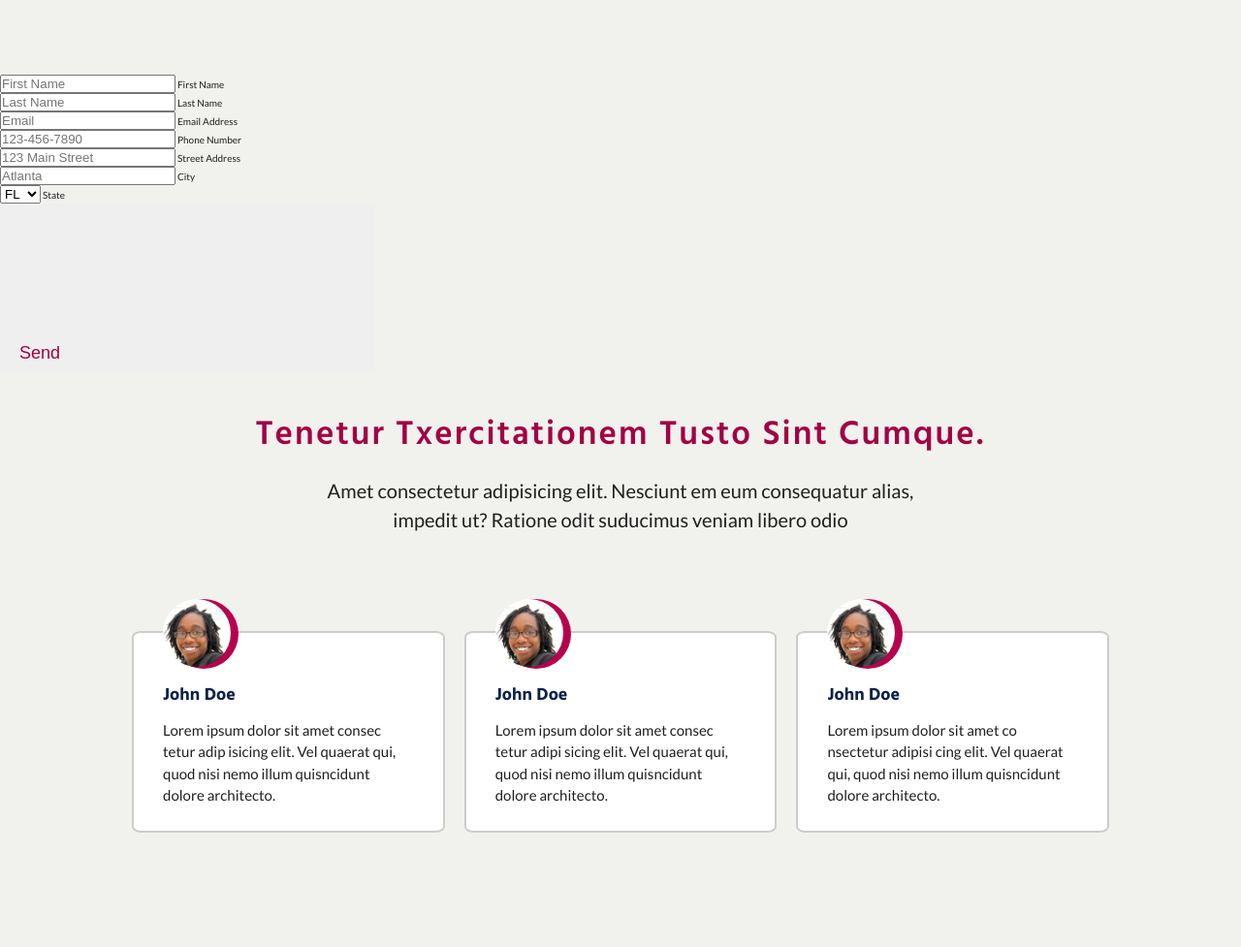
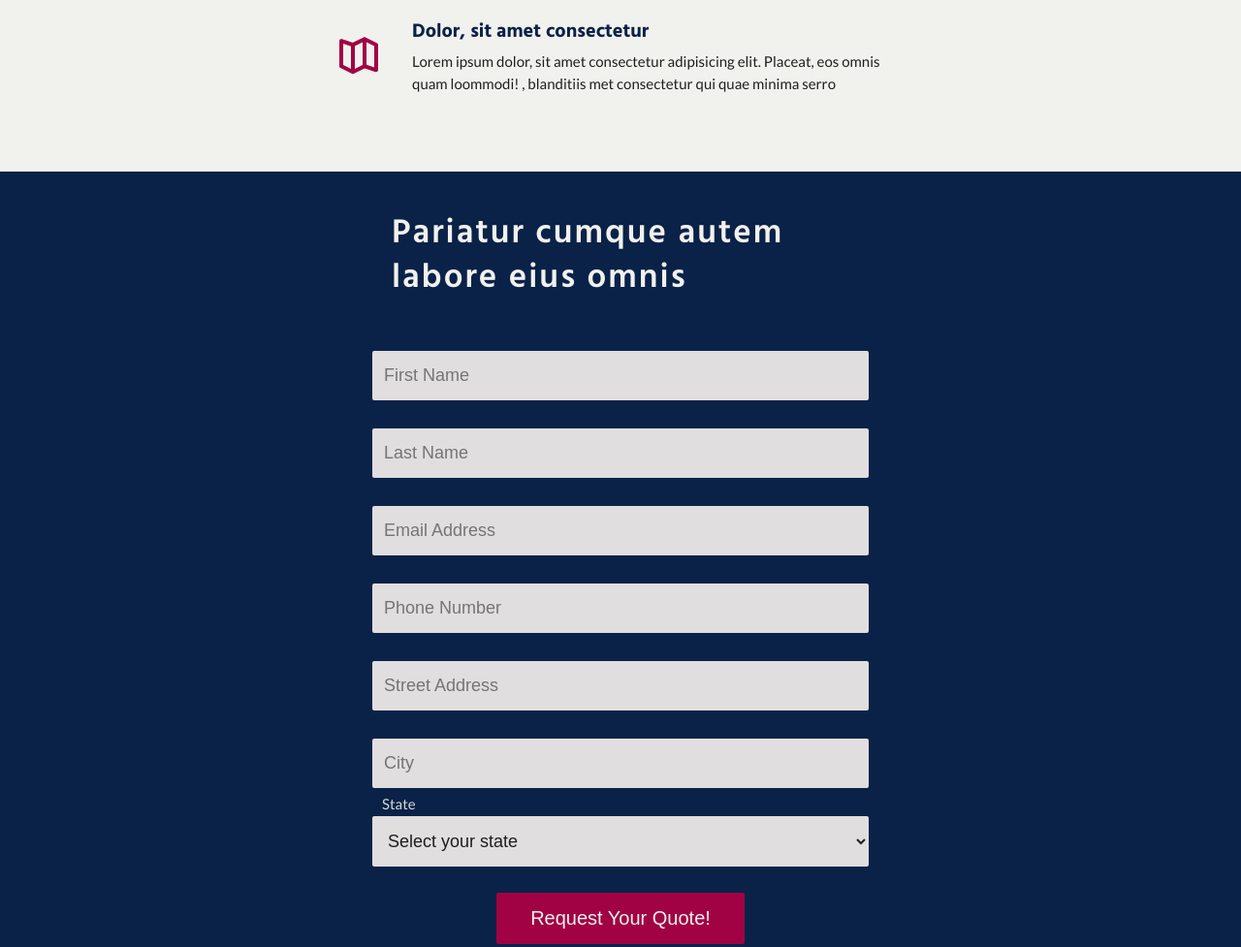
Before and after one commit to LiVinson/acorn-stairlifts, a website: page index.html in a window 1280 px wide. Shown: the part 1197-2174 px from the top of the page at 97% size. Before the commit the page ends 2116 px from the top, so only its background shows below. Drawn offline with Linux system fonts and the light colour scheme.

Commit message:
basic form stylings

```diff
--- a/assets/sass/base.scss
+++ b/assets/sass/base.scss
@@ -9,7 +9,8 @@ $color-primary-dark--2: #720231;
 
 $color-secondary: #0a2248;
 $color-black: #1f1f1f;
-$color-gray-1: #cccccc;
+$color-gray-1: #e0dede;
+$color-gray-2: #d8d8d8;
 // $color-white: #f8f8f8;
 $color-white: #f1f1ee;
 
@@ -44,6 +45,10 @@ $gutter-horizontal: 6rem;
     margin-bottom: 2rem;
   }
 
+  .light {
+    color: $color-white !important;
+  }
+
 
 
 
--- a/assets/sass/sections/_contact.scss
+++ b/assets/sass/sections/_contact.scss
@@ -0,0 +1,77 @@
+.contact {
+  background-color: $color-secondary;
+  padding: 4rem 0rem;
+
+  &__container {
+    width: 40%;
+    margin: 0 auto;
+  }
+}
+
+.form {
+  margin-top: 3rem;
+  width: 100%;
+
+  &__group {
+    position: relative;
+    width: 100%;
+    margin-bottom: .5rem;
+    padding-top: 2.2rem;
+  }
+
+  &__input,
+  &__select {
+    width: 100%;
+    display: block;
+    padding: 1.5rem 1.2rem;
+    margin-top: 0.2rem;
+    font-size: 1.8rem;
+    border: none;
+    border-radius: 0.2rem;
+    background-color: $color-gray-1;
+    color: $color-black;
+
+    &:focus {
+      outline: none;
+      box-shadow: 0.2rem 0.6rem 1.1rem rgba($color-gray-1, 0.4);
+
+    }
+
+    &:placeholder-shown + .form__label   {
+        top:50%;
+        left:0;
+        transform: translate(1rem, -50%);
+        opacity: 0;
+        color: $color-white;
+        z-index: -5;
+
+    }
+  }
+
+
+
+  &__label {
+    transition: all .4s ease-in;
+    color: $color-gray-2;
+    font-size: 1.5rem;
+    display: inline-block;
+    position: absolute;
+    top:0;
+    left:0;
+    transform: translate(1rem,0);
+    z-index: 5;
+    opacity:1;
+  }
+
+  &__submit {
+      font-size: 2rem;
+    min-width:50%;
+    margin: 0 auto;
+    display:block;
+    padding-top:1.5rem;
+    padding-bottom:1.5rem;
+  }
+
+  &__icon {
+  }
+}
--- a/assets/sass/typography.scss
+++ b/assets/sass/typography.scss
@@ -10,7 +10,6 @@ body {
 
   &--primary {
     font-family: $header-font;
-
     text-align: center;
     font-size: 4.5rem;
     line-height: 1.1;
@@ -73,7 +72,7 @@ body {
 .btn {
   display:inline-block;
   min-width: 2rem;
-  padding: 1rem 2rem;
+  padding: 1rem 3.5rem;
   color: $color-primary;
   border: none;
   font-size: 1.8rem;
--- a/index.html
+++ b/index.html
@@ -31,7 +31,7 @@
         </div>
         <!-- positioned to the left and slightly below header  -->
         <div class="header__content">
-            <h2 class="heading--primary">
+            <h2 class="heading--secondary">
                 FastTrack StairLift Installation
             </h2>
             <p class="paragraph" class="header__subheading">
@@ -89,6 +89,20 @@
                                 qui quae minima serro</p>
                         </div>
                     </div>
+
+                    <!-- About icon and text block 4 -->
+
+                    <div class="about__group">
+                        <svg class="about__icon">
+                            <use xlink:href="./assets/img/sprite.svg#icon-map" />
+                        </svg>
+                        <div class="about__text">
+                            <h3 class="heading--tertiary">Dolor, sit amet consectetur</h3>
+                            <p class="paragraph">Lorem ipsum dolor, sit amet consectetur adipisicing elit. Placeat, eos
+                                omnis quam loommodi! , blanditiis met consectetur
+                                qui quae minima serro</p>
+                        </div>
+                    </div>
                 </div>
                 <!-- End about content  -->
             </div>
@@ -98,50 +112,101 @@
         <!-- SECTION 2: Contact Form for quote.  -->
         <section class="contact" id="contact">
             <div class="contact__container">
+                <h2 class="heading--secondary light">
+                    Pariatur cumque autem labore eius omnis
+                </h2>
 
                 <form action="#" class="form">
                     <!-- Labels will appear above input -->
-                    <div class="form__group form__group--input">
+                    <div class="form__group">
                         <input type="text" class="form__input" placeholder="First Name" name="first_name" required>
                         <label for="first_name" class="form__label">First Name</label>
                     </div>
-                    <div class="form__group form__group--input">
+                    <div class="form__group">
                         <input type="text" class="form__input" placeholder="Last Name" name="last_name" required>
                         <label for="last_name" class="form__label">Last Name</label>
                     </div>
-                    <div class="form__group form__group--input">
-                        <input type="email" class="form__input" placeholder="Email" name="email" required>
+                    <div class="form__group">
+                        <input type="email" class="form__input" placeholder="Email Address" name="email" required>
                         <label for="email" class="form__label">Email Address</label>
                     </div>
-                    <div class="form__group form__group--input">
-                        <input type="tel" class="form__input" placeholder="123-456-7890" name="phone" required>
+                    <div class="form__group">
+                        <input type="tel" class="form__input" placeholder="Phone Number" name="phone" required>
                         <label for="phone" class="form__label">Phone Number</label>
                     </div>
-                    <div class="form__group form__group--input">
-                        <input type="text" class="form__input" placeholder="123 Main Street" name="address1" required>
+                    <div class="form__group">
+                        <input type="text" class="form__input" placeholder="Street Address" name="address1" required>
                         <label for="address1" class="form__label">Street Address</label>
                     </div>
-                    <div class="form__group form__group--input">
-                        <input type="text" class="form__input" placeholder="Atlanta" name="city" required>
+                    <div class="form__group">
+                        <input type="text" class="form__input" placeholder="City" name="city" required>
                         <label for="city" class="form__label">City</label>
                     </div>
-                    <div class="form__group form__group--input">
-                        <select name="state">
-                            <option value="FL">FL</option>
-                            <option value="GA">GA</option>
-                            <option value="AL">AL</option>
+                    <div class="form__group">
+                        <select name="state" class="form__select">
+                            <option value="none" disabled selected>Select your state</option>
+                            <option value="">Alabama - AL</option>
+                            <option value="">Alaska - AK</option>
+                            <option value="">Arizona - AZ</option>
+                            <option value="">Arkansas - AR</option>
+                            <option value="">California - CA</option>
+                            <option value="">Colorado - CO</option>
+                            <option value="">Connecticut - CT</option>
+                            <option value="">Delaware - DE</option>
+                            <option value="">Florida - FL</option>
+                            <option value="">Georgia - GA</option>
+                            <option value="">Hawaii - HI</option>
+                            <option value="">Idaho - ID</option>
+                            <option value="">Illinois - IL</option>
+                            <option value="">Indiana - IN</option>
+                            <option value="">Iowa - IA</option>
+                            <option value="">Kansas - KS</option>
+                            <option value="">Kentucky - KY</option>
+                            <option value="">Louisiana - LA</option>
+                            <option value="">Maine - ME</option>
+                            <option value="">Maryland - MD</option>
+                            <option value="">Massachusetts - MA</option>
+                            <option value="">Michigan - MI</option>
+                            <option value="">Minnesota - MN</option>
+                            <option value="">Mississippi - MS</option>
+                            <option value="">Missouri - MO</option>
+                            <option value="">Montana - MT</option>
+                            <option value="">Nebraska - NE</option>
+                            <option value="">Nevada - NV</option>
+                            <option value="">New Hampshire - NH</option>
+                            <option value="">New Jersey - NJ</option>
+                            <option value="">New Mexico - NM</option>
+                            <option value="">New York - NY</option>
+                            <option value="">North Carolina - NC</option>
+                            <option value="">North Dakota - ND</option>
+                            <option value="">Ohio - OH</option>
+                            <option value="">Oklahoma - OK</option>
+                            <option value="">Oregon - OR</option>
+                            <option value="">Pennsylvania - PA</option>
+                            <option value="">Rhode Island - RI</option>
+                            <option value="">South Carolina - SC</option>
+                            <option value="">South Dakota - SD</option>
+                            <option value="">Tennessee - TN</option>
+                            <option value="">Texas - TX</option>
+                            <option value="">Utah - UT</option>
+                            <option value="">Vermont - VT</option>
+                            <option value="">Virginia - VA</option>
+                            <option value="">Washington - WA</option>
+                            <option value="">West Virginia - WV</option>
+                            <option value="">Wisconsin - WI</option>
+                            <option value="">Wyoming - WY</option>
                         </select>
                         <label for="state" class="form__label">State</label>
                     </div>
                     <!-- Contains success or error message on form submission -->
                     <p class="paragraph form__feedback">
                     </p>
-                    <div class="form__group form__group--btn">
-                        <button class="btn  form__submit" type="submit">
-                            Send
-                            <svg class="contact__icon">
+                    <div class="form__group">
+                        <button class="btn btn--primary form__submit" type="submit">
+                            Request Your Quote!
+                            <!-- <svg class="contact__icon">
                                 <use xlink:href="./assets/img/sprite.svg#star" />
-                            </svg>
+                            </svg> -->
                         </button>
                     </div>
                 </form>
--- a/package.json
+++ b/package.json
@@ -1,5 +1,5 @@
 {
-  "name": "assets",
+  "name": "acorn_stairlifts_fasttrack",
   "version": "1.0.0",
   "description": "",
   "main": "index.js",
```
Also changed, not shown: assets/css/style.css.
